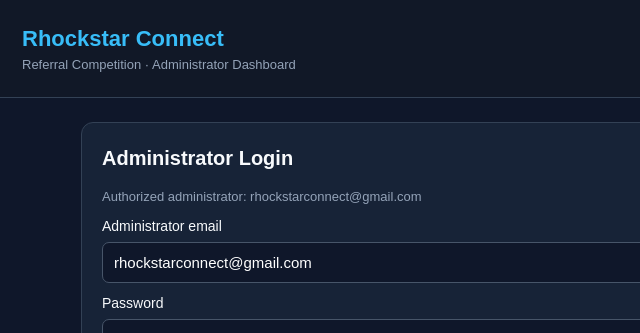
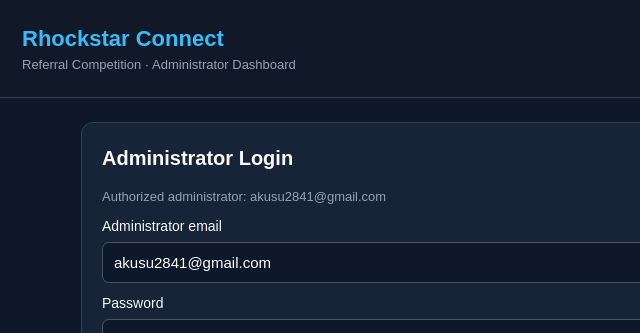
Before and after one commit to rhockstarconnect/Referral-Contest, a plain HTML site: page admin.html in a window 1280 px wide. Shown: the top 333 px of the page, 0-640 px from the left. Drawn offline with Linux system fonts and the light colour scheme; no server answers.

Commit message:
Update admin.html

```diff
--- a/admin.html
+++ b/admin.html
@@ -114,12 +114,12 @@
   <section class="panel" id="authPanel">
     <h2>Administrator Login</h2>
     <p class="muted">
-      Authorized administrator: rhockstarconnect@gmail.com
+      Authorized administrator: akusu2841@gmail.com
     </p>
 
     <form id="authForm">
       <label for="email">Administrator email</label>
-      <input id="email" type="email" value="rhockstarconnect@gmail.com" required>
+      <input id="email" type="email" value="akusu2841@gmail.com" required>
 
       <label for="password">Password</label>
       <input id="password" type="password" minlength="8"
```
